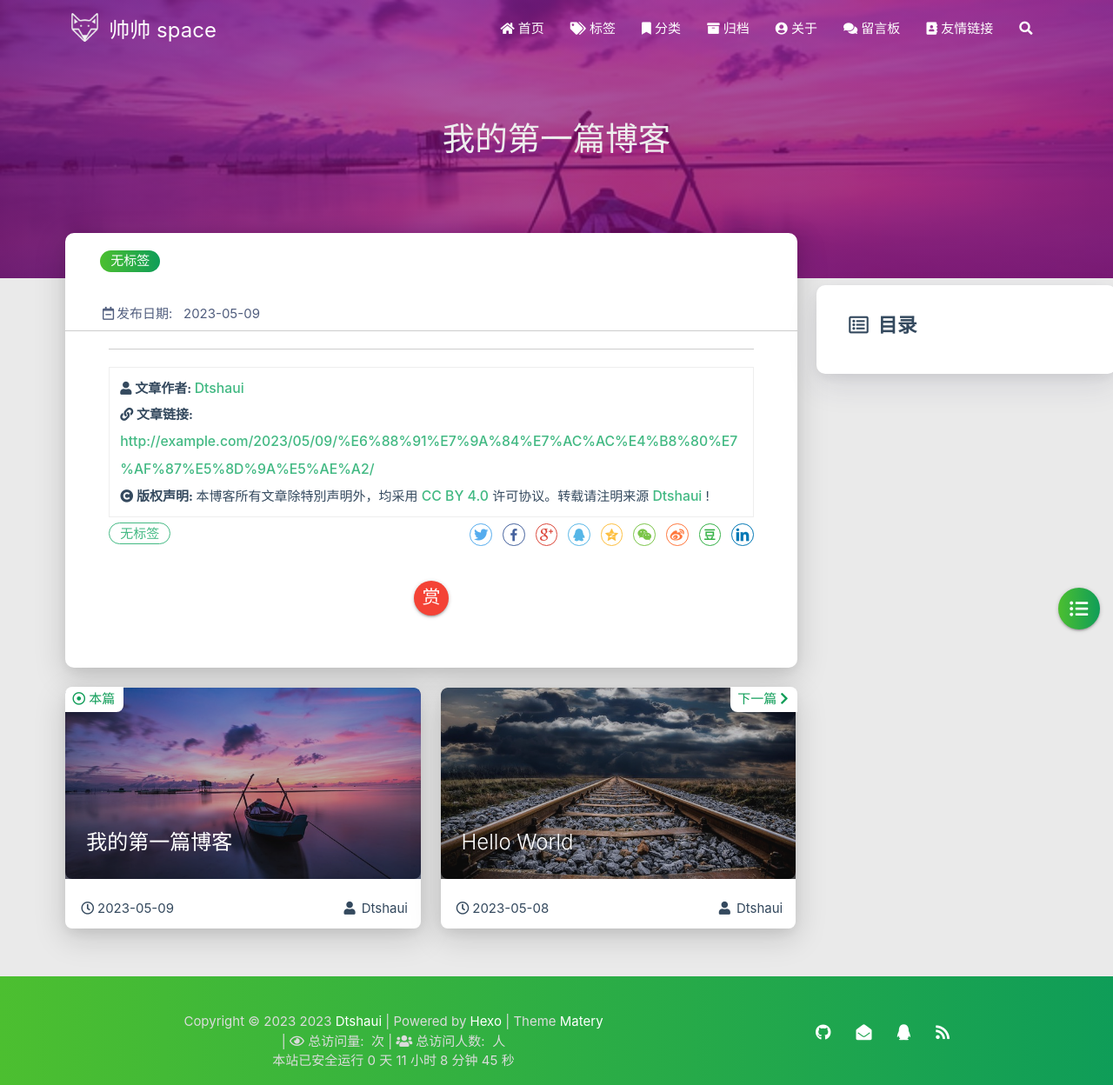
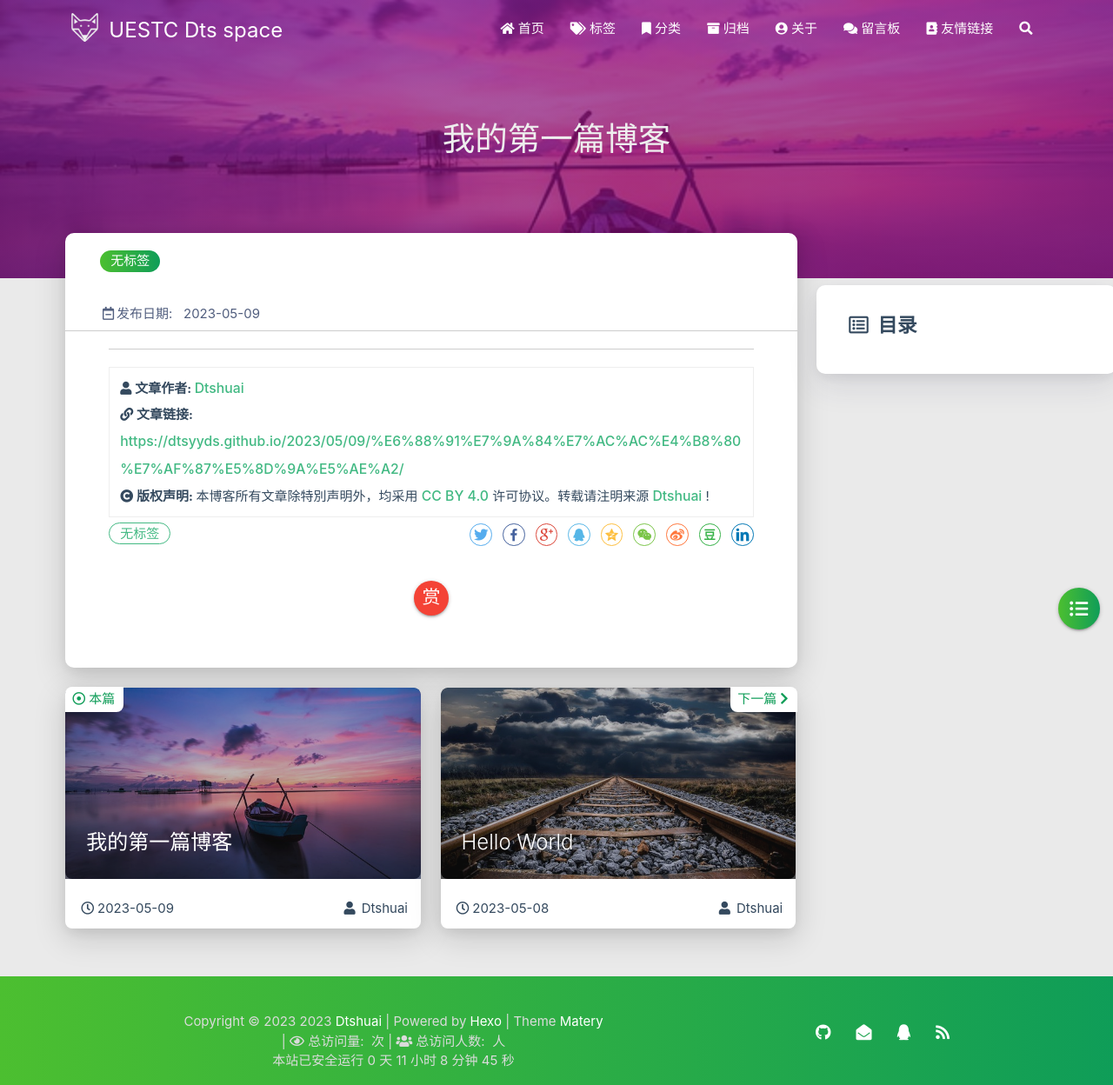
Before and after one commit to Dtsyyds/Dtsyyds.github.io, a plain HTML site: page 2023/05/09/我的第一篇博客/index.html in a window 1280 px wide. Shown: the whole page at 87% size. Drawn offline with nearby package versions, Linux system fonts and the light colour scheme; some packages are replaced by stand-ins of ours; no server answers; a script that the page names is missing.

Commit message:
Site updated: 2023-05-09 19:08:39

```diff
--- a/2023/05/09/我的第一篇博客/index.html
+++ b/2023/05/09/我的第一篇博客/index.html
@@ -4,7 +4,7 @@
 
 <head>
     <meta charset="utf-8">
-    <meta name="keywords" content="我的第一篇博客, 帅帅 space">
+    <meta name="keywords" content="我的第一篇博客, UESTC Dts space">
     <meta name="description" content="学习、生活、项目开发、比赛学习">
     <meta http-equiv="X-UA-Compatible" content="IE=edge">
     <meta name="viewport" content="width=device-width, initial-scale=1.0, user-scalable=no">
@@ -16,7 +16,7 @@
     <!-- Global site tag (gtag.js) - Google Analytics -->
 
 
-    <title>我的第一篇博客 | 帅帅 space</title>
+    <title>我的第一篇博客 | UESTC Dts space</title>
     <link rel="icon" type="image/png" href="/favicon.png">
 
     <link rel="stylesheet" type="text/css" href="/libs/awesome/css/all.css">
@@ -43,7 +43,7 @@
 
                     <img src="/medias/logo.png" class="logo-img" alt="LOGO">
 
-                    <span class="logo-span">帅帅 space</span>
+                    <span class="logo-span">UESTC Dts space</span>
                 </a>
             </div>
 
@@ -142,7 +142,7 @@
 
         <img src="/medias/logo.png" class="logo-img circle responsive-img">
 
-        <div class="logo-name">帅帅 space</div>
+        <div class="logo-name">UESTC Dts space</div>
         <div class="logo-desc">
 
             学习、生活、项目开发、比赛学习
@@ -480,7 +480,7 @@
                     </i>
                 </span>
                 <span class="reprint-info">
-                    <a href="/about" rel="external nofollow noreferrer">Dtshaui</a>
+                    <a href="/about" rel="external nofollow noreferrer">Dtshuai</a>
                 </span>
             </div>
             <div class="reprint__type">
@@ -490,7 +490,7 @@
                     </i>
                 </span>
                 <span class="reprint-info">
-                    <a href="http://example.com/2023/05/09/%E6%88%91%E7%9A%84%E7%AC%AC%E4%B8%80%E7%AF%87%E5%8D%9A%E5%AE%A2/">http://example.com/2023/05/09/%E6%88%91%E7%9A%84%E7%AC%AC%E4%B8%80%E7%AF%87%E5%8D%9A%E5%AE%A2/</a>
+                    <a href="https://dtsyyds.github.io/2023/05/09/%E6%88%91%E7%9A%84%E7%AC%AC%E4%B8%80%E7%AF%87%E5%8D%9A%E5%AE%A2/">https://dtsyyds.github.io/2023/05/09/%E6%88%91%E7%9A%84%E7%AC%AC%E4%B8%80%E7%AF%87%E5%8D%9A%E5%AE%A2/</a>
                 </span>
             </div>
             <div class="reprint__notice">
@@ -503,7 +503,7 @@
                     本博客所有文章除特別声明外，均采用
                     <a href="https://creativecommons.org/licenses/by/4.0/deed.zh" rel="external nofollow noreferrer" target="_blank">CC BY 4.0</a>
                     许可协议。转载请注明来源
-                    <a href="/about" target="_blank">Dtshaui</a>
+                    <a href="/about" target="_blank">Dtshuai</a>
                     !
                 </span>
             </div>
@@ -722,7 +722,7 @@
                         <span class="publish-author">
 
                             <i class="fas fa-user fa-fw"></i>
-                            Dtshaui
+                            Dtshuai
 
                         </span>
                     </div>
@@ -760,7 +760,7 @@
                         <span class="publish-author">
 
                             <i class="fas fa-user fa-fw"></i>
-                            Dtshaui
+                            Dtshuai
 
                         </span>
                     </div>
@@ -959,7 +959,7 @@
                 <span id="year">2023</span>
 
             <span id="year">2023</span>
-            <a href="/about" target="_blank">Dtshaui</a>
+            <a href="/about" target="_blank">Dtshuai</a>
             |&nbsp;Powered by&nbsp;<a href="https://hexo.io/" target="_blank">Hexo</a>
             |&nbsp;Theme&nbsp;<a href="https://github.com/blinkfox/hexo-theme-matery" target="_blank">Matery</a>
             <br>
```
Also changed, not shown: 2023/05/08/hello-world/index.html (+10 -10 lines), 404.html (+10 -10 lines), about/index.html (+8 -8 lines), archives/2023/05/index.html (+8 -8 lines), archives/2023/index.html (+8 -8 lines), archives/index.html (+8 -8 lines), index.html (+8 -8 lines).
